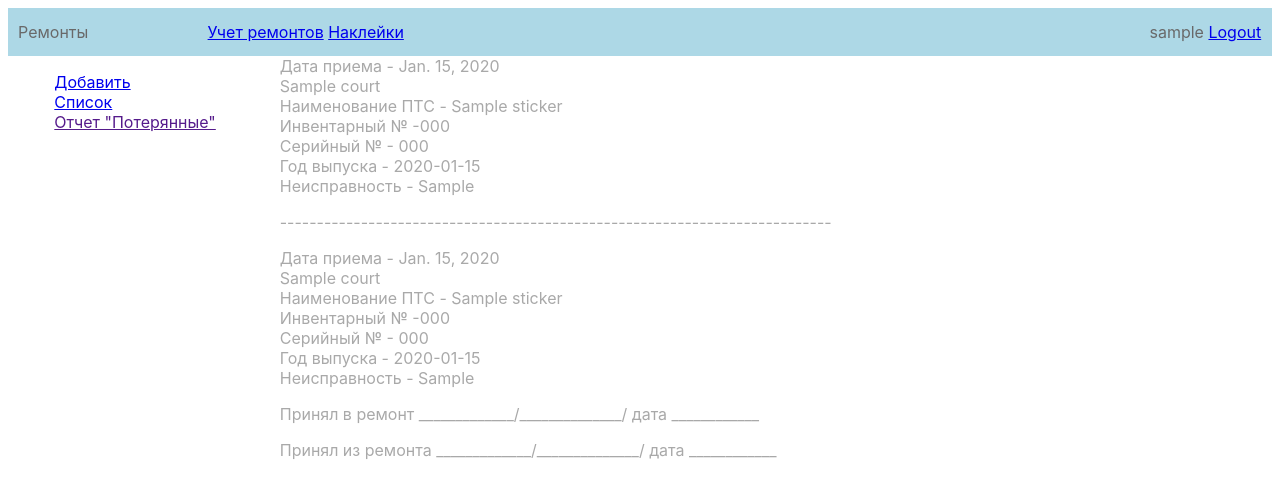
After one commit to pse17/repairs, a Django app: page /sticker/detail/1 in a window 1280 px wide. The commit adds this page. Shown: the top 498 px of the page. Run offline with Django 3.2, Linux system fonts and the light colour scheme; a user stored in the database is signed in; tables that the repository leaves empty hold one stand-in row (values such as "Sample post").

Commit message:
autentification in sticker app added

```diff
--- a/repairs/settings.py
+++ b/repairs/settings.py
@@ -132,3 +132,8 @@ USE_TZ = True
 STATIC_URL = '/static/'
 
 STATIC_ROOT = os.path.join(BASE_DIR, 'static')
+
+# Redirect to home URL after login
+LOGIN_REDIRECT_URL = '/sticker/list/'
+
+LOGIN_URL = '/accounts/login/'
--- a/repairs/urls.py
+++ b/repairs/urls.py
@@ -25,3 +25,6 @@ urlpatterns += [
 urlpatterns += [
     path('sticker/', include('sticker.urls'))
 ]
+urlpatterns += [
+    path('accounts/', include('django.contrib.auth.urls')),
+]
--- a/sticker/models.py
+++ b/sticker/models.py
@@ -16,6 +16,7 @@ class Sticker(models.Model):
 
     class Meta:
         ordering = ["-delivery_date"]
+        permissions = (("can_make_sticker", "Can make sticker"),)
 
     def __str__(self):
         """ String for representing Stiker """
--- a/sticker/urls.py
+++ b/sticker/urls.py
@@ -1,9 +1,10 @@
 ''' Describe URLs for application sticker'''
 from django.urls import path
-from sticker.views import StickerListView, StickerCreateView, StickerUpdateView
+from sticker.views import StickerListView, StickerCreateView, StickerUpdateView, StickerDetailView
 
 urlpatterns = [
     path('list/', StickerListView.as_view(), name='sticker_list'),
-    path('sticker/<int:pk>/create/', StickerCreateView.as_view(), name='sticker_create'),
-    path('sticker/<int:pk>/update/', StickerUpdateView.as_view(), name='sticker_update')
+    path('create/', StickerCreateView.as_view(), name='sticker_create'),
+    path('update/<int:pk>', StickerUpdateView.as_view(), name='sticker_update'),
+    path('detail/<int:pk>', StickerDetailView.as_view(), name='sticker_detail'),
 ]
--- a/sticker/views.py
+++ b/sticker/views.py
@@ -1,15 +1,31 @@
 from django.shortcuts import render
-from django.views.generic import DetailView, ListView, CreateView, UpdateView
+from django.urls import reverse_lazy
+from django.views.generic import ListView, CreateView, UpdateView
+from django.views.generic.detail import DetailView
+from django.contrib.auth.mixins import PermissionRequiredMixin
 from sticker.models import Sticker
+from sticker.forms import StickerForm
 
 class StickerListView(ListView):
     ''' Displays stickers list '''
     model = Sticker
 
-class StickerCreateView(CreateView):
+class StickerCreateView(PermissionRequiredMixin, CreateView):
     '''Create sticker'''
+    form_class = StickerForm
+    success_url = '/sticker/list/'
+    template_name = 'sticker/sticker_create.html'
+    permission_required = 'sticker.can_make_sticker'
+
+class StickerUpdateView(PermissionRequiredMixin, UpdateView):
+    '''Update sticker when need'''
+    form_class = StickerForm
     model = Sticker
+    template_name = 'sticker/sticker_update.html'
+    success_url = reverse_lazy('sticker_list')
+    permission_required = 'sticker.can_make_sticker'
 
-class StickerUpdateView(UpdateView):
-    '''Update sticker when need'''
+class StickerDetailView(PermissionRequiredMixin, DetailView):
+    '''Detail stiker view for print'''
     model = Sticker
+    permission_required = 'sticker.can_make_sticker'
--- a/templates/base.html
+++ b/templates/base.html
@@ -14,11 +14,20 @@
   <header>
     {% block header %}
       <div class='logo'>Ремонты</div>
+
       <div class="navbar">
         <a href="/reports/">Учет ремонтов</a>
         <a href="/sticker/list/">Наклейки</a>
       </div>
-      <div class="tool">Login</div>
+
+      <div class="tool">
+          {% if user.is_authenticated %}
+            {{ user.get_username }}
+            <a href="{% url 'logout'%}?next={{request.path}}"> Logout</a>
+          {% else %}
+            <a href="{% url 'login'%}?next={{request.path}}">Login</a>
+          {% endif %}
+      </div>
     {% endblock %}
   </header>
 
--- a/templates/sticker/sticker.html
+++ b/templates/sticker/sticker.html
@@ -1,8 +1,8 @@
 {% extends "base.html" %}
 {% block sidebar %}
 <ul>
-    <li><a href="">Добавить</a></li>
-    <li><a href="">Список </a></li>
+    <li><a href="{% url 'sticker_create' %}">Добавить</a></li>
+    <li><a href="{% url 'sticker_list' %}">Список </a></li>
     <li><a href="">Отчет "Потерянные"</a></li>
   </ul>
 {% endblock %}
--- /dev/null
+++ b/templates/sticker/sticker_detail.html
@@ -0,0 +1,31 @@
+{% extends "sticker/sticker.html" %}
+
+{% block content %}
+<div class="sticker">
+    <div>
+        Дата приема - {{object.delivery_date}} <br>
+        {{object.court.name}} <br>
+        Наименование ПТС - {{object.device_name}} <br>
+        Инвентарный № -{{object.invent_number}} <br>
+        Серийный № - {{object.serial_number}} <br>
+        Год выпуска - {{object.production_date}} <br>
+        Неисправность - {{object.malfunction}}
+    </div>
+    <p>---------------------------------------------------------------------------</p>
+    <div>
+            Дата приема - {{object.delivery_date}} <br>
+            {{object.court.name}} <br>
+            Наименование ПТС - {{object.device_name}} <br>
+            Инвентарный № -{{object.invent_number}} <br>
+            Серийный № - {{object.serial_number}} <br>
+            Год выпуска - {{object.production_date}} <br>
+            Неисправность - {{object.malfunction}}
+    </div>
+    <div>
+            <p>
+            Принял в ремонт   _____________/______________/    дата ____________
+            <p>
+            Принял из ремонта _____________/______________/    дата ____________
+    </div>
+</div>
+    {% endblock content %}
```
Also changed, not shown: sticker/tests/test_views.py (+20 -1 lines), templates/registration/logged_out.html (added, +7 -0 lines), templates/registration/login.html (added, +35 -0 lines), sticker/migrations/0005_auto_20190123_1641.py (added), templates/sticker/sticker_create.html (renamed from templates/sticker/sticker_create_form.html), templates/sticker/sticker_update.html (renamed from templates/sticker/sticker_update_form.html).
